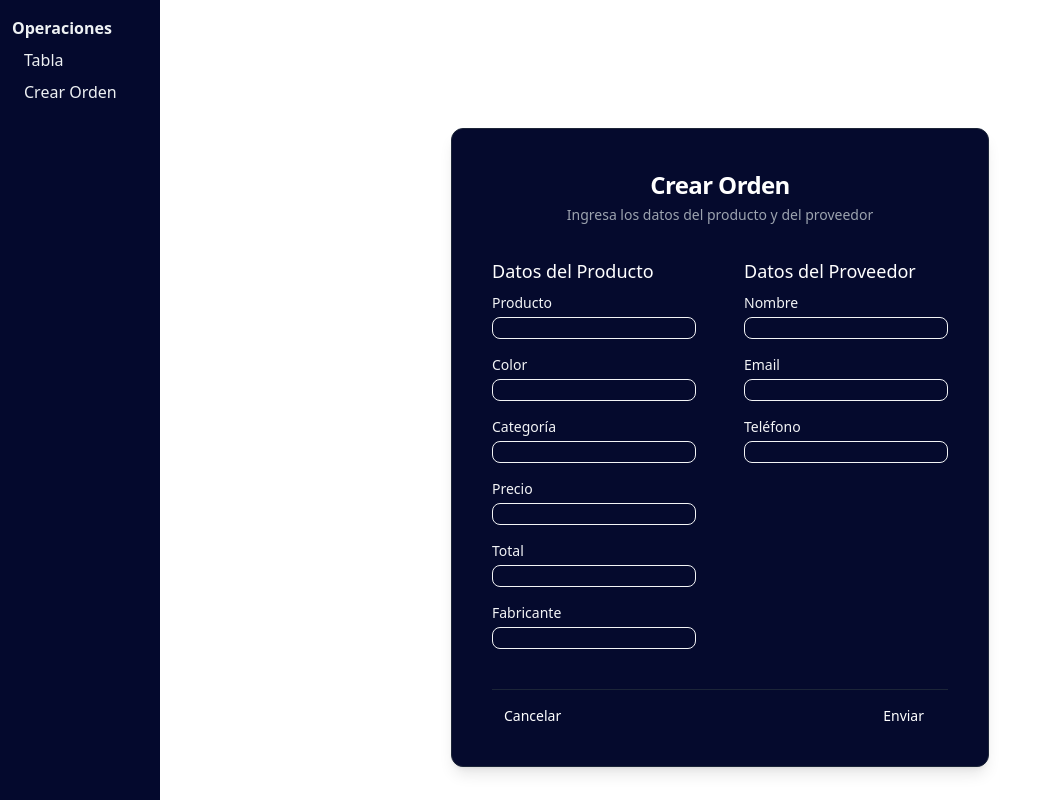
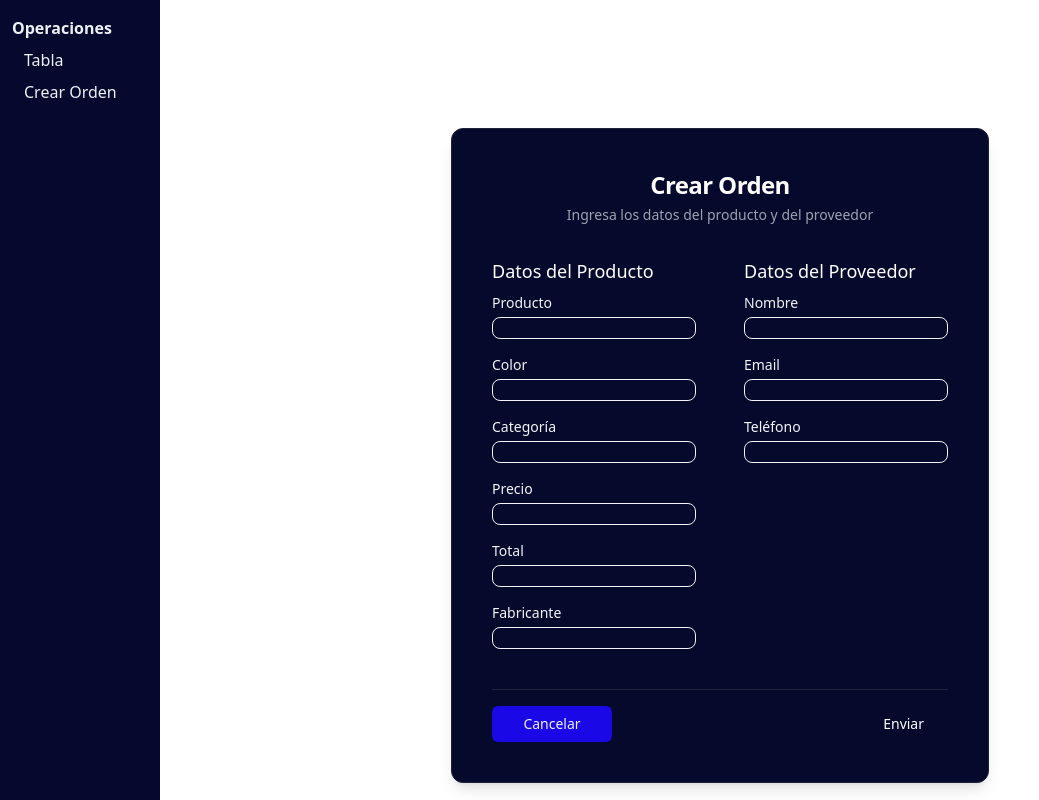
Before and after one commit to Unir-F1011/inventario-front, a React (Vite) app: page /order in a window 1280 px wide. Shown: the whole page, without its empty margins (0-1039 px from the left). Built offline with nearby package versions, Linux system fonts and the light colour scheme.

Commit message:
Typo en Button.jsx para importar estilo con formato BEM

```diff
--- a/src/common/components/Button.jsx
+++ b/src/common/components/Button.jsx
@@ -1,19 +1,20 @@
+import { Button } from "flowbite-react";
+import { useNavigate } from "react-router-dom";
 
-import { Button } from "flowbite-react"
-import { useNavigate } from "react-router-dom"
-
-
-
-export const ButtonCmp = ({path, name, state}) => {
-    const navigate = useNavigate()
-    const router = () => {
-        navigate(path, {
-            state: state
-        })
-    }
-    return (
-        <Button className="rounded-md table_body-buttons" size="sm" onClick={router}>
-            <span>{name}</span>
-        </Button>
-    )
-}
+export const ButtonCmp = ({ path, name, state }) => {
+  const navigate = useNavigate();
+  const router = () => {
+    navigate(path, {
+      state: state,
+    });
+  };
+  return (
+    <Button
+      className="rounded-md table__body-buttons"
+      size="sm"
+      onClick={router}
+    >
+      <span>{name}</span>
+    </Button>
+  );
+};
```
